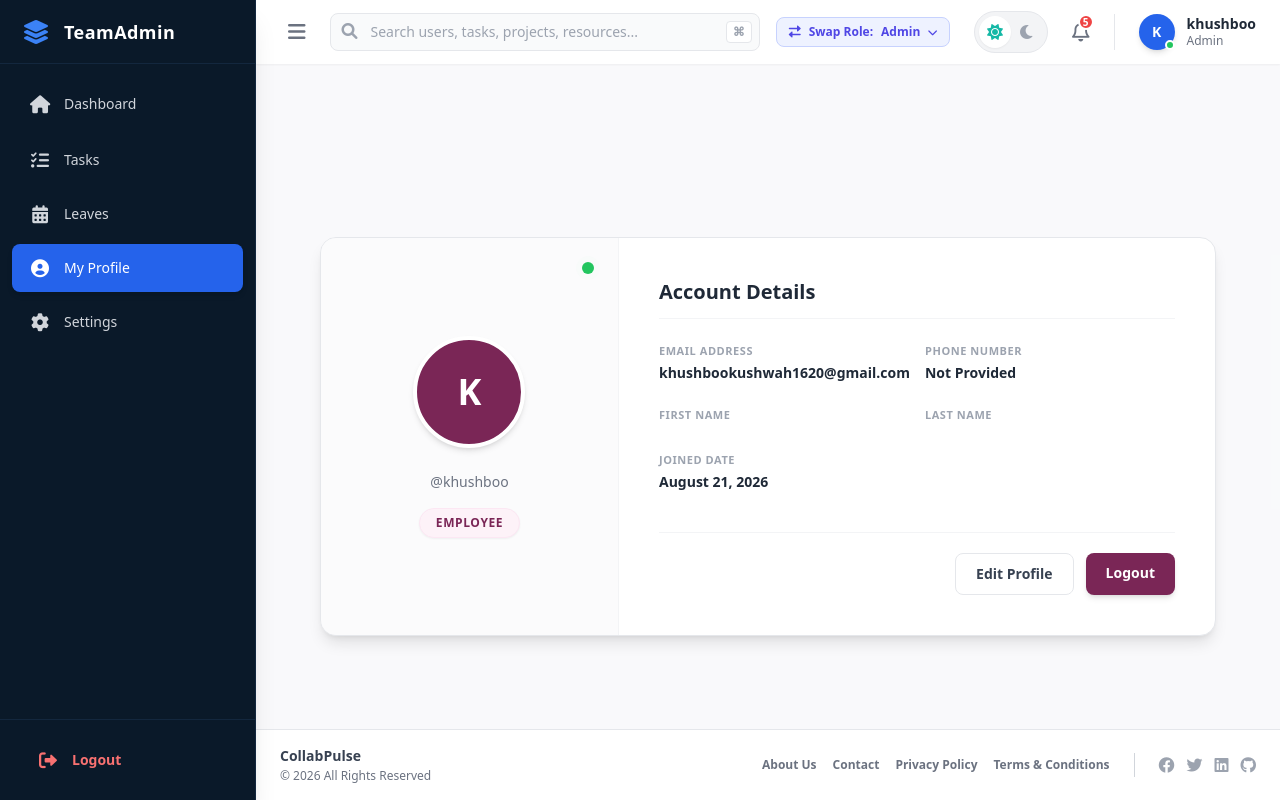
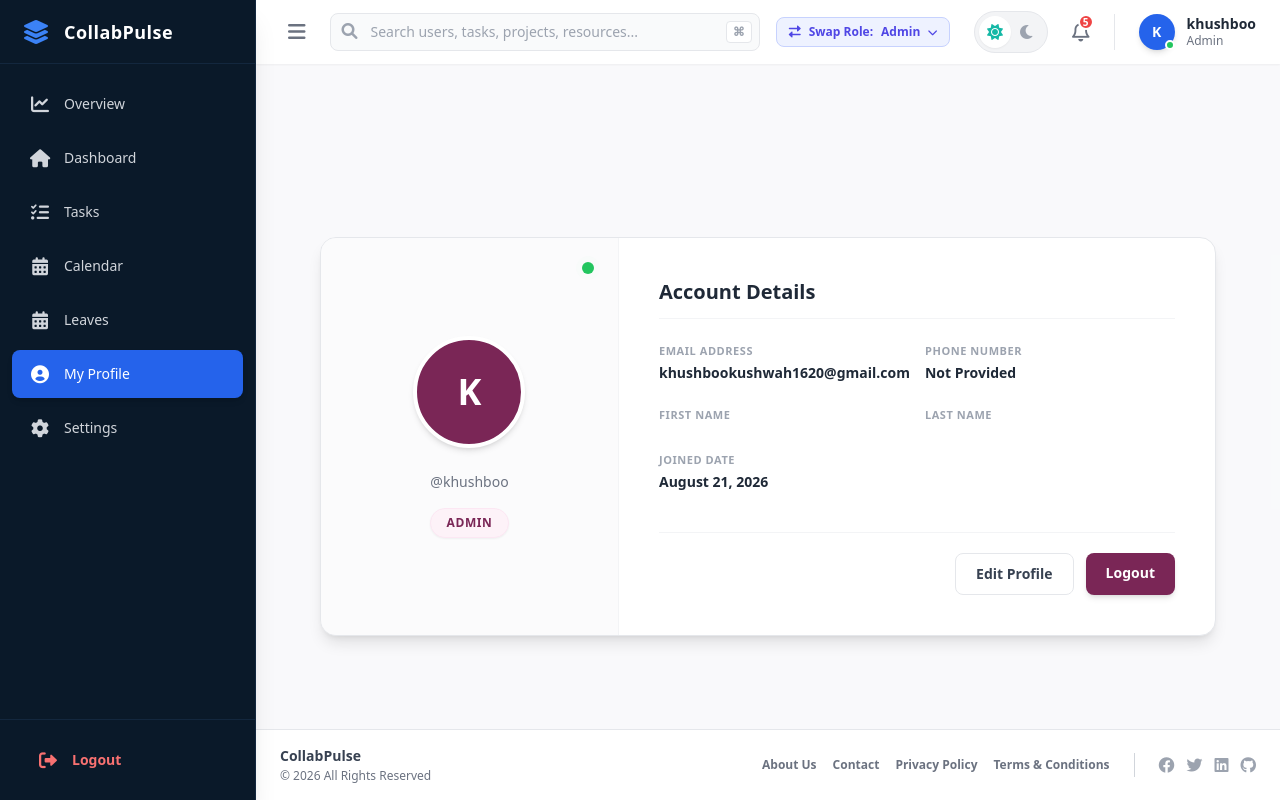
Before and after one commit to pushparaj28/team-management-, a Django app: page /accounts/profile/ in a window 1280 px wide. Run offline with Django 5.2, Linux system fonts and the light colour scheme; a user stored in the database is signed in; data comes from the database, SQL or seed files in the repository; some libraries are stand-ins or nearby versions.

Commit message:
Save current local changes

```diff
--- a/accounts/templates/accounts/profile.html
+++ b/accounts/templates/accounts/profile.html
@@ -29,7 +29,7 @@
             <!-- Role Badge -->
             <span
                 class="mt-4 bg-pink-50 text-[#7a2656] text-xs font-bold px-4 py-1.5 rounded-full uppercase tracking-wider border border-pink-100 shadow-sm">
-                {{ user.userprofile.role|default:"EMPLOYEE" }}
+                {{ profile.get_role_display|upper }}
             </span>
         </div>
 
--- a/accounts/views.py
+++ b/accounts/views.py
@@ -13,6 +13,8 @@ from .forms import UserUpdateForm
 from django.contrib.auth.decorators import user_passes_test
 from django.db.models import Q
 from django.core.paginator import Paginator
+
+
 def register_user(request):
     if request.method == 'POST':
         form = UserRegistrationForm(request.POST)
@@ -41,6 +43,7 @@ def register_user(request):
         form = UserRegistrationForm()
 
     return render(request, 'accounts/register.html', {'form': form})
+
 def edit_profile(request):
     profile = get_object_or_404(UserProfile, user=request.user)
 
--- a/templates/base.html
+++ b/templates/base.html
@@ -31,12 +31,20 @@
         <!-- Logo / Brand -->
         <div class="h-16 flex items-center px-4 border-b border-[#13273e] whitespace-nowrap overflow-hidden">
             <i class="fas fa-layer-group text-blue-500 text-2xl w-10 text-center flex-shrink-0"></i>
-            <span class="text-white text-lg font-bold tracking-wide ml-2 sidebar-text">TeamAdmin</span>
+            <span class="text-white text-lg font-bold tracking-wide ml-2 sidebar-text">CollabPulse</span>
         </div>
 
         <!-- Navigation Links -->
         <nav class="flex-1 overflow-y-auto py-4 px-2 space-y-1.5">
            <!-- 🟢 DASHBOARD DROPDOWN (WITHOUT LEFT SPACE) 🟢 -->
+
+            {% if request.user.is_superuser %}
+            {% url 'tasks:overview' as overview_url %}
+            <a href="{{ overview_url }}" class="flex items-center px-3 py-2.5 mx-1 text-sm font-medium rounded-lg transition-colors whitespace-nowrap {% if request.path == overview_url %}bg-blue-600 text-white shadow-md{% else %}text-gray-300 hover:text-white hover:bg-white/10{% endif %}">
+                <i class="fas fa-chart-line text-lg w-8 text-center flex-shrink-0"></i>
+                <span class="sidebar-text ml-2">Overview</span>
+            </a>
+            {% endif %}
 {% url 'tasks:dashboard' as dashboard_url %}
 {% url 'accounts:managers_list' as managers_url %}
 {% url 'accounts:employees_list' as employees_url %}
@@ -51,11 +59,6 @@
     <!-- Dropdown Menu (Removed pl-10 to fix the left gap) -->
     <div id="dashboardSubMenu" class="{% if request.path == dashboard_url or request.path == managers_url or request.path == employees_url %}flex{% else %}hidden{% endif %} flex-col mt-1 space-y-1">
 
-        <!-- 1. Overview -->
-        <a href="{{ dashboard_url }}" class="flex items-center px-3 py-2.5 mx-1 text-sm font-medium rounded-lg transition-colors {% if request.path == dashboard_url %}bg-blue-600 text-white shadow-md{% else %}text-gray-400 hover:text-white hover:bg-white/10{% endif %}">
-            <i class="fas fa-chart-pie text-lg w-8 text-center flex-shrink-0"></i>
-            <span class="sidebar-text ml-2">Overview</span>
-        </a>
 
         {% if request.user.is_superuser %}
         <!-- 2. Managers Page -->
@@ -92,17 +95,16 @@
                 <span class="sidebar-text ml-2">Tasks</span>
             </a>
 
+            {% url 'tasks:calendar' as calendar_url %}
+            <a href="{{ calendar_url }}" class="flex items-center px-3 py-2.5 mx-1 text-sm font-medium rounded-lg transition-colors whitespace-nowrap {% if request.path == calendar_url %}bg-blue-600 text-white shadow-md{% else %}text-gray-300 hover:text-white hover:bg-white/10{% endif %}">
+                <i class="fas fa-calendar-days text-lg w-8 text-center flex-shrink-0"></i>
+                <span class="sidebar-text ml-2">Calendar</span>
+            </a>
+
             <!-- Leaves -->
-            {% url 'tasks:leave_list' as leave_list_url %}
-            <a href="{{ leave_list_url }}" class="flex items-center px-3 py-2.5 mx-1 text-sm font-medium rounded-lg transition-colors whitespace-nowrap
-                    {% if request.path == leave_list_url %}
-                        bg-blue-600 text-white shadow-md
-                    {% else %}
-                        text-gray-300 hover:text-white hover:bg-white/10
-                    {% endif %}">
-
+            {% url 'tasks:leave_list' as leaves_url %}
+            <a href="{{ leaves_url }}" class="flex items-center px-3 py-2.5 mx-1 text-sm font-medium rounded-lg transition-colors whitespace-nowrap {% if request.path == leaves_url %}bg-blue-600 text-white shadow-md{% else %}text-gray-300 hover:text-white hover:bg-white/10{% endif %}">
                 <i class="fas fa-calendar-alt text-lg w-8 text-center flex-shrink-0"></i>
-
                 <span class="sidebar-text ml-2">Leaves</span>
             </a>
 
@@ -188,7 +190,8 @@
                     </div>
                     <div class="hidden md:block text-left">
                         <p class="text-sm font-semibold text-gray-800 leading-tight">{{request.user.first_name|default:request.user.username }}</p>
-                        <p class="text-xs text-gray-500">{{ request.user.profile.role|title|default:"Project Manager" }}
+                        <p class="text-xs text-gray-500">
+                            {% if request.user.is_superuser %}Admin{% else %}{{ request.user.profile.role|title|default:"Employee" }}{% endif %}
                         </p>
                     </div>
                 </a>
```
